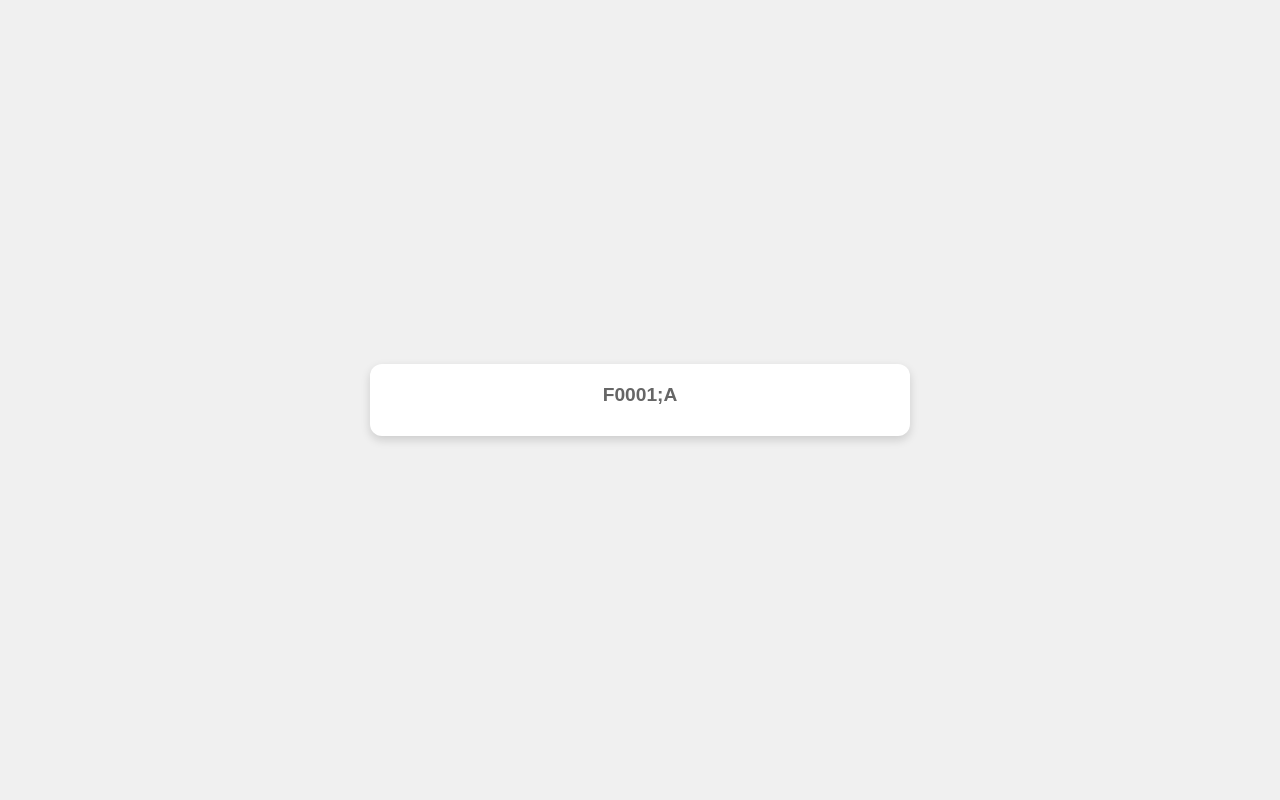
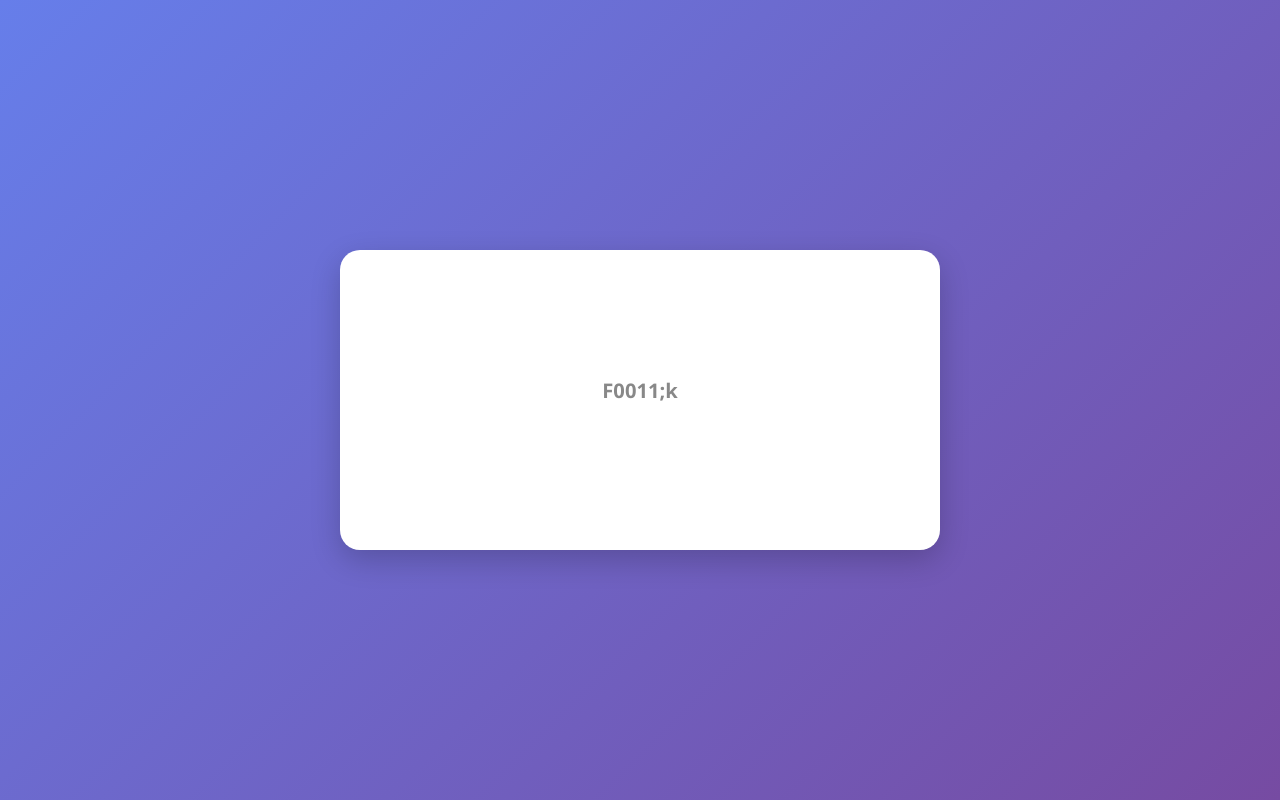
Before and after one commit to Nealmagu/Karten, a plain HTML site: page index.html in a window 1280 px wide. Drawn offline with Linux system fonts and the light colour scheme.

Commit message:
Update index.html

```diff
--- a/index.html
+++ b/index.html
@@ -2,50 +2,99 @@
 <html lang="de">
 <head>
   <meta charset="UTF-8">
+  <meta name="viewport" content="width=device-width, initial-scale=1.0, user-scalable=no">
   <title>Karten-App</title>
   <style>
+    * {
+      margin: 0;
+      padding: 0;
+      box-sizing: border-box;
+    }
+
     body {
-      font-family: sans-serif;
+      font-family: 'Segoe UI', Tahoma, Geneva, Verdana, sans-serif;
       margin: 0;
       display: flex;
       height: 100vh;
       align-items: center;
       justify-content: center;
-      background: #f0f0f0;
+      background: linear-gradient(135deg, #667eea 0%, #764ba2 100%);
+      overflow: hidden;
+      touch-action: pan-x; /* Nur horizontales Scrollen erlauben */
     }
+
+    .card-container {
+      width: 100%;
+      height: 100%;
+      display: flex;
+      align-items: center;
+      justify-content: center;
+      position: relative;
+    }
+
     .card {
-      width: 80%;
-      max-width: 500px;
-      padding: 20px;
+      width: 90%;
+      max-width: 600px;
+      min-height: 300px;
+      padding: 40px;
       background: white;
-      border-radius: 12px;
-      box-shadow: 0 4px 10px rgba(0,0,0,0.15);
+      border-radius: 20px;
+      box-shadow: 0 10px 30px rgba(0,0,0,0.2);
       text-align: center;
-      font-size: 1.2em;
+      font-size: 1.8em;
       user-select: none;
+      display: flex;
+      flex-direction: column;
+      justify-content: center;
+      line-height: 1.4;
     }
+
     .id {
       font-weight: bold;
-      color: #666;
-      margin-bottom: 10px;
+      color: #888;
+      margin-bottom: 20px;
+      font-size: 0.7em;
+    }
+
+    /* Unsichtbare Bereiche für Touch an den Rändern */
+    .edge-touch {
+      position: absolute;
+      top: 0;
+      height: 100%;
+      width: 20%;
+      z-index: 10;
+    }
+
+    .left-edge {
+      left: 0;
+    }
+
+    .right-edge {
+      right: 0;
     }
   </style>
 </head>
 <body>
-  <div class="card" id="card">
-    Lade Fragen…
+  <div class="card-container">
+    <!-- Unsichtbare Touch-Bereiche an den Rändern -->
+    <div class="edge-touch left-edge" id="leftEdge"></div>
+    <div class="edge-touch right-edge" id="rightEdge"></div>
+
+    <div class="card" id="card">
+      Lade Fragen…
+    </div>
   </div>
 
   <script>
     let questions = [];
     let currentIndex = 0;
-    let startX = null;
 
     async function loadCSV() {
       try {
         const res = await fetch('cards.csv');
         const text = await res.text();
         parseCSV(text);
+        shuffleQuestions();
         showCard();
       } catch (err) {
         document.getElementById('card').innerText = "Fehler beim Laden der CSV.";
@@ -61,6 +110,13 @@
       });
     }
 
+    function shuffleQuestions() {
+      for (let i = questions.length - 1; i > 0; i--) {
+        const j = Math.floor(Math.random() * (i + 1));
+        [questions[i], questions[j]] = [questions[j], questions[i]];
+      }
+    }
+
     function showCard() {
       if (questions.length === 0) return;
       const q = questions[currentIndex];
@@ -68,24 +124,95 @@
         `<div class="id">${q.id}</div>${q.question}`;
     }
 
-    // Swipe Steuerung
+    // Swipe-Funktionalität
+    let startX = null;
+    let startY = null;
+
     document.addEventListener("touchstart", e => {
       startX = e.touches[0].clientX;
+      startY = e.touches[0].clientY;
+    }, { passive: true });
+
+    document.addEventListener("touchmove", e => {
+      if (!startX || !startY) return;
+
+      const currentX = e.touches[0].clientX;
+      const currentY = e.touches[0].clientY;
+
+      // Nur horizontale Bewegungen zulassen, vertikale unterdrücken
+      const diffX = Math.abs(currentX - startX);
+      const diffY = Math.abs(currentY - startY);
+
+      // Wenn die Bewegung hauptsächlich vertikal ist, unterdrücken
+      if (diffY > diffX) {
+        e.preventDefault();
+      }
+    }, { passive: false });
+
+    document.addEventListener("touchend", e => {
+      if (!startX) return;
+
+      const endX = e.changedTouches[0].clientX;
+      const diffX = endX - startX;
+
+      // Swipe-Erkennung (nur horizontal)
+      if (Math.abs(diffX) > 50) {
+        if (diffX > 0) {
+          // Nach rechts geswiped -> vorherige Frage
+          currentIndex = (currentIndex - 1 + questions.length) % questions.length;
+        } else {
+          // Nach links geswiped -> nächste Frage
+          currentIndex = (currentIndex + 1) % questions.length;
+        }
+        showCard();
+      }
+
+      startX = null;
+      startY = null;
+    }, { passive: true });
+
+    // Touch an den Bildrändern für vorherige/nächste Frage
+    document.getElementById('leftEdge').addEventListener('click', () => {
+      currentIndex = (currentIndex - 1 + questions.length) % questions.length;
+      showCard();
     });
 
-    document.addEventListener("touchend", e => {
-      if (startX === null) return;
-      let diff = e.changedTouches[0].clientX - startX;
-      if (diff > 50) {
-        // links zurück
+    document.getElementById('rightEdge').addEventListener('click', () => {
+      currentIndex = (currentIndex + 1) % questions.length;
+      showCard();
+    });
+
+    // Tastaturunterstützung
+    document.addEventListener('keydown', (e) => {
+      if (e.key === 'ArrowLeft') {
         currentIndex = (currentIndex - 1 + questions.length) % questions.length;
         showCard();
-      } else if (diff < -50) {
-        // rechts vor
+      } else if (e.key === 'ArrowRight') {
         currentIndex = (currentIndex + 1) % questions.length;
         showCard();
       }
-      startX = null;
+    });
+
+    // Scrollen komplett verhindern
+    document.addEventListener('scroll', (e) => {
+      window.scrollTo(0, 0);
+    });
+
+    window.addEventListener('load', () => {
+      window.scrollTo(0, 0);
+    });
+
+    // Verhindern, dass die Seite zoomt
+    document.addEventListener('gesturestart', (e) => {
+      e.preventDefault();
+    });
+
+    document.addEventListener('gesturechange', (e) => {
+      e.preventDefault();
+    });
+
+    document.addEventListener('gestureend', (e) => {
+      e.preventDefault();
     });
 
     loadCSV();
```
